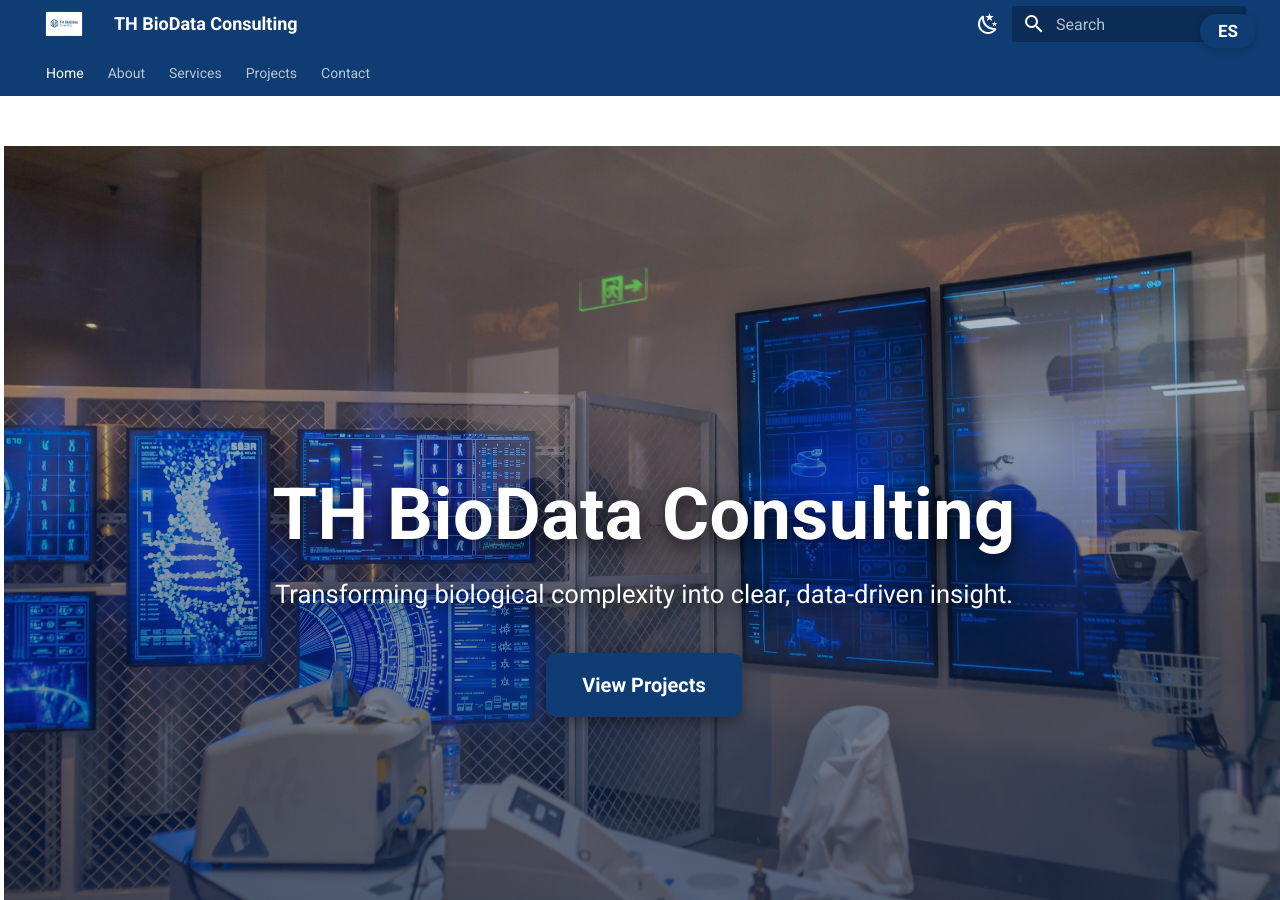
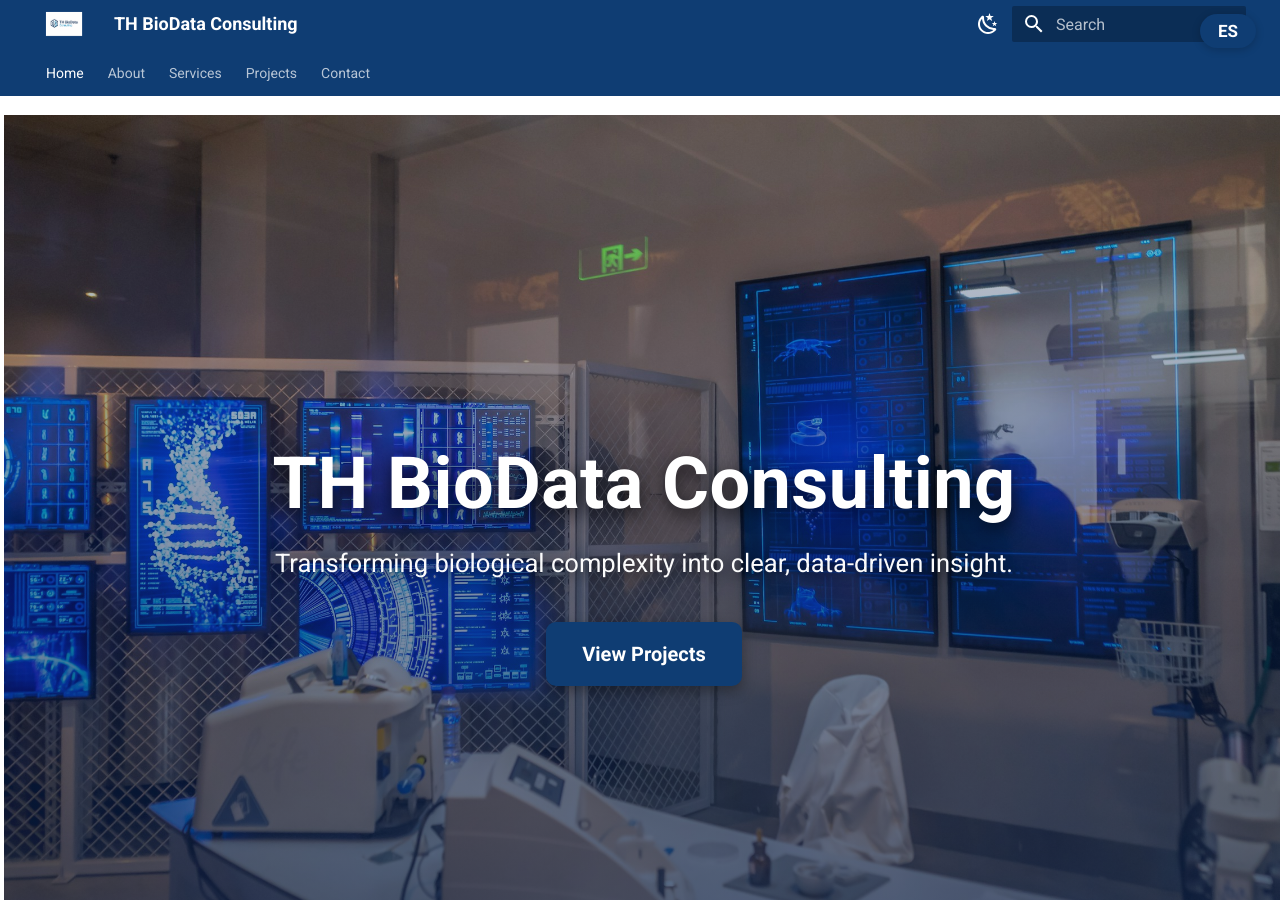
Before and after one commit to TH-BioData/th-biodata.github.io, an MkDocs documentation site: the page built from docs/index.md, in a window 1280 px wide and 900 px high. Built offline with MkDocs 1.6.1 and Material for MkDocs 9.7.7, drawn with Linux system fonts in a browser that asks for light colours.

Commit message:
Update extra.css

```diff
--- a/docs/styles/extra.css
+++ b/docs/styles/extra.css
@@ -198,3 +198,26 @@ Accesibilidad
 @media (prefers-reduced-motion: reduce){
   *{ transition:none !important; }
 }
+
+/* ============================================================
+FIX FINAL — eliminar franja blanca entre barra y hero
+============================================================ */
+
+/* Quita el margen/padding del primer contenedor debajo del header */
+body:has(#th-hero) .md-main,
+body:has(#th-hero) .md-main__inner,
+body:has(#th-hero) .md-container {
+  margin-top: 0 !important;
+  padding-top: 0 !important;
+}
+
+/* Elimina cualquier espacio residual del tema en el primer hijo tras el header */
+.md-header + .md-container {
+  margin-top: 0 !important;
+  padding-top: 0 !important;
+}
+
+/* Asegura que el hero toque exactamente el borde inferior del header */
+body:has(#th-hero) #th-hero {
+  margin-top: -1px !important;  /* corrige 1px de borde invisible */
+}
```
